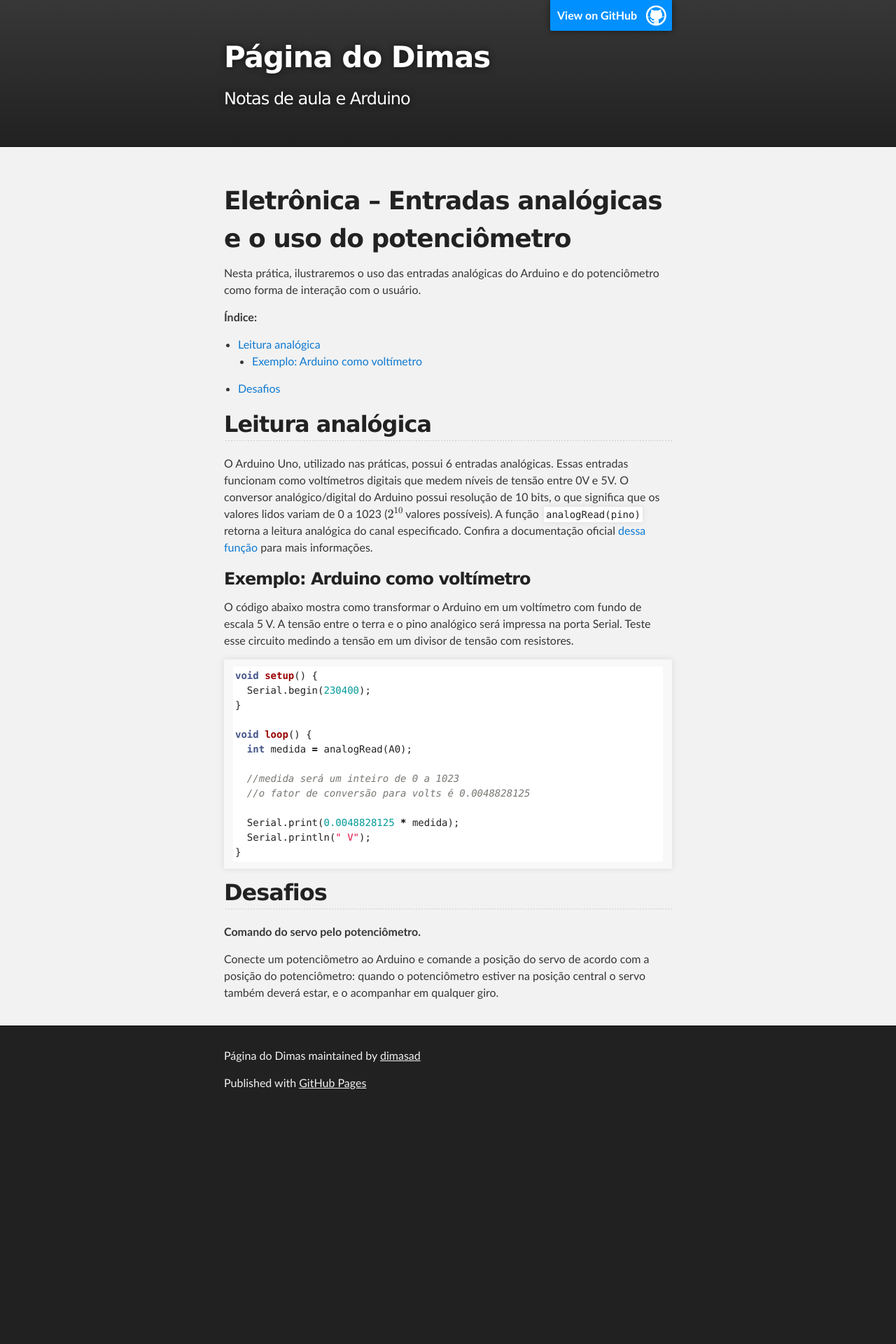
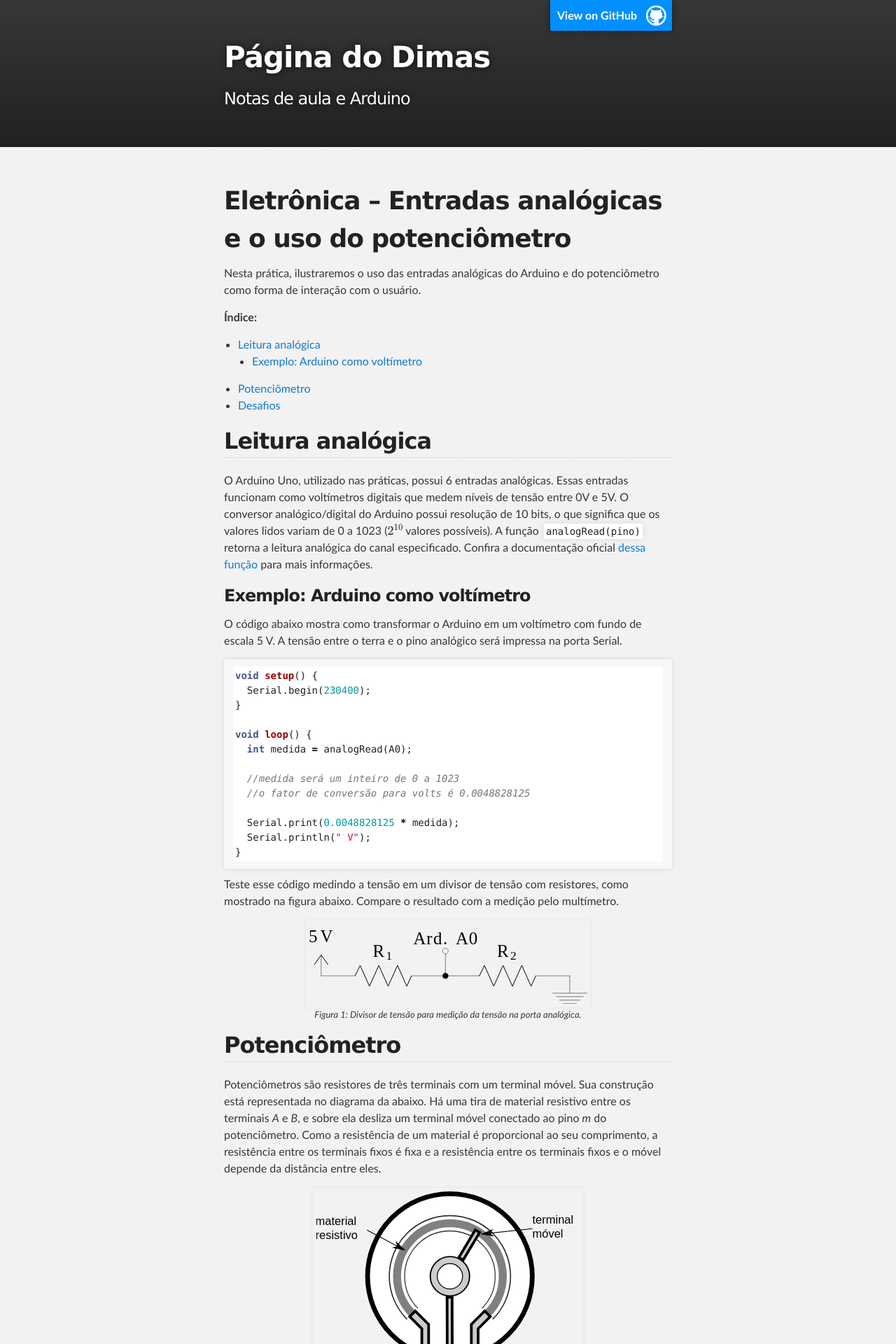
Before and after one commit to dimasad/dimasad.github.io.OLD, a Jekyll site: the page built from _eletronica/leitura_analogica.md, in a window 1280 px wide. Shown: the top 1920 px of the page at 70% size. Built offline with Jekyll 4.4.1, drawn with Linux system fonts in a browser that asks for light colours; formulas are drawn with MathJax 3; before the commit the page ends 1594 px from its top, so only the background shows below that; some of the changed text lies outside the part shown.

Commit message:
Terminando a aula prática de leituras analógicas.

````diff
--- a/_eletronica/leitura_analogica.md
+++ b/_eletronica/leitura_analogica.md
@@ -32,8 +32,7 @@
 
 O código abaixo mostra como transformar o Arduino em um voltímetro com fundo de
 escala 5 V. A tensão entre o terra e o pino analógico será impressa na porta
-Serial. Teste esse circuito medindo a tensão em um divisor de tensão com
-resistores.
+Serial.
 
 ```c++
 void setup() {
@@ -51,6 +50,70 @@
 }
 ```
 
+Teste esse código medindo a tensão em um divisor de tensão com resistores,
+como mostrado na figura abaixo. Compare o resultado com a medição pelo
+multímetro.
+
+{%
+   include figure.html
+   file="divisor-tensao.svg"
+   caption="Divisor de tensão para medição da tensão na porta analógica."
+%}
+
+Potenciômetro
+-------------
+
+Potenciômetros são resistores de três terminais com um terminal móvel.
+Sua construção está representada no diagrama da abaixo.
+Há uma tira de material resistivo entre os terminais _A_ e _B_,
+e sobre ela desliza um terminal móvel conectado ao pino _m_ do
+potenciômetro.
+Como a resistência de um material é proporcional ao seu comprimento,
+a resistência entre os terminais fixos é fixa e a resistência entre os
+terminais fixos e o móvel depende da distância entre eles.
+
+{%
+   include figure.html
+   file="pot.svg"
+   caption="Diagrama da construção de um potenciômetro."
+%}
+
+{%
+   include figure.html
+   file="pot-simb.svg"
+   caption="Simbolo de um potenciômetro, mostrando os terminais fixos (A, B)
+            e o móvel (m)."
+   img_class="width-200px"
+%}
+
+
+Representando a posição do terminal móvel por $$p\in[0,1]$$, onde $$p=0$$
+corresponde ao terminal móvel sobre o terminal _A_ e $$p=1$$  correponde
+ao terminal móvel sobre o terminal _B_, o potenciômetro equivale ao
+circuito da figura abaixo, no qual $$R_{AB}$$ é a resistência
+fixa do material entre os terminais _A_ e _B_.
+
+
+{%
+   include figure.html
+   file="pot-circuito.svg"
+   caption="Circuito equivalente ao potenciômetro, em função da posição
+            do terminal móvel $$p\in[0,1]$$."
+   img_class="width-400px"
+%}
+
+
+Para testar o uso de um potenciômetro, monte o circuito abaixo e teste com o
+código de exemplo da seção anterior. A tensão medida pelo Arduino deverá
+variar de 0 a 5V.
+
+{%
+   include figure.html
+   file="potenciometro-a0.svg"
+   caption="Montagem com potenciômetro para leitura analógica."
+%}
+
+
 Desafios
 --------
 
--- a/assets/css/style.scss
+++ b/assets/css/style.scss
@@ -49,3 +49,13 @@
 {
     max-width: 200px;
 }
+
+.width-200px
+{
+    width: 200px;
+}
+
+.width-400px
+{
+    width: 400px;
+}
````
Also changed, not shown: assets/images/divisor-tensao.svg (renamed from schem/divisor-tensao.svg), assets/images/pot-circuito.svg (added), assets/images/pot-simb.svg (added), assets/images/pot.svg (added), assets/images/potenciometro-a0.svg, schem/motor-npn-pot.svg, schem/pwm-led.svg, 2 other files.
